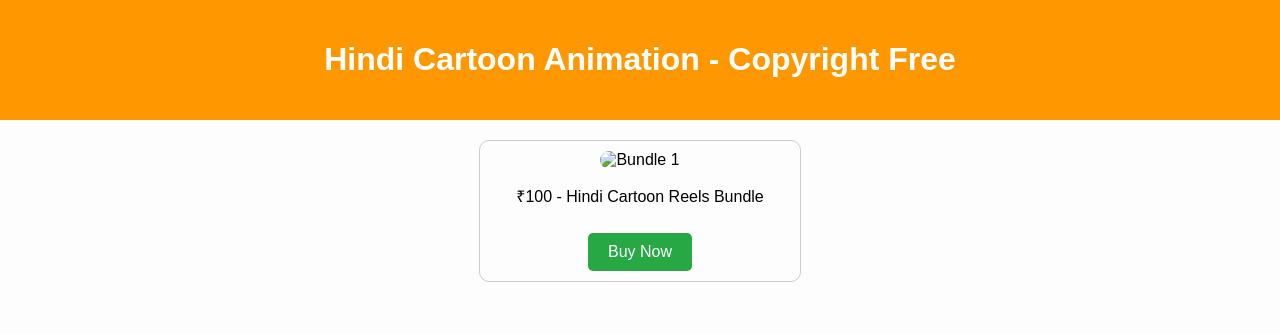
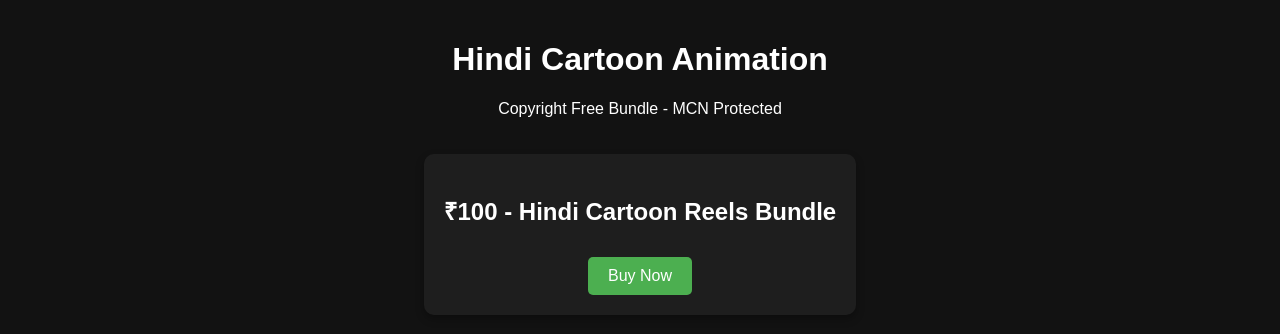
Before and after one commit to fierceuser/Hindi-cartoon-animation, a plain HTML site: page index.html in a window 1280 px wide. Drawn offline with Linux system fonts and the light colour scheme.

Commit message:
Add files via upload

```diff
--- a/index.html
+++ b/index.html
@@ -2,21 +2,21 @@
 <!DOCTYPE html>
 <html lang="en">
 <head>
-  <meta charset="UTF-8" />
-  <meta name="viewport" content="width=device-width, initial-scale=1.0" />
-  <title>Hindi Reels Store</title>
-  <link rel="stylesheet" href="style.css" />
+    <meta charset="UTF-8">
+    <meta name="viewport" content="width=device-width, initial-scale=1.0">
+    <title>Hindi Cartoon Animation - Copyright Free</title>
+    <link rel="stylesheet" href="style.css">
 </head>
 <body>
-  <header>
-    <h1>Hindi Cartoon Animation - Copyright Free</h1>
-  </header>
-  <main>
-    <div class="bundle">
-      <img src="assets/bundle1.jpg" alt="Bundle 1" />
-      <p>₹100 - Hindi Cartoon Reels Bundle</p>
-      <a href="thankyou.html">Buy Now</a>
-    </div>
-  </main>
+    <header>
+        <h1>Hindi Cartoon Animation</h1>
+        <p>Copyright Free Bundle - MCN Protected</p>
+    </header>
+    <main>
+        <div class="bundle-card">
+            <h2>₹100 - Hindi Cartoon Reels Bundle</h2>
+            <a href="pay.html" class="buy-button">Buy Now</a>
+        </div>
+    </main>
 </body>
 </html>
--- a/style.css
+++ b/style.css
@@ -1,38 +1,39 @@
 
 body {
+    margin: 0;
     font-family: Arial, sans-serif;
-  margin: 0;
-  padding: 0;
-  background: #fdfdfd;
+    background-color: #121212;
+    color: #ffffff;
+    display: flex;
+    flex-direction: column;
+    align-items: center;
+    padding: 20px;
 }
 header {
-  background: #ff9800;
-  color: white;
     text-align: center;
+    margin-bottom: 20px;
+}
+.bundle-card {
+    background-color: #1e1e1e;
     padding: 20px;
-}
-main {
-  padding: 20px;
-  display: flex;
-  justify-content: center;
-}
-.bundle {
-  border: 1px solid #ccc;
-  padding: 10px;
     border-radius: 10px;
     text-align: center;
-  width: 300px;
+    box-shadow: 0 4px 8px rgba(0,0,0,0.3);
 }
-.bundle img {
-  width: 100%;
-  border-radius: 10px;
-}
-.bundle a {
+.buy-button, .back-button {
     display: inline-block;
+    padding: 10px 20px;
     margin-top: 10px;
-  padding: 10px 20px;
-  background: #28a745;
+    background-color: #4CAF50;
     color: white;
     text-decoration: none;
     border-radius: 5px;
 }
+.buy-button:hover, .back-button:hover {
+    background-color: #45a049;
+}
+.qr-img {
+    margin-top: 15px;
+    width: 250px;
+    height: auto;
+}
```
Also changed, not shown: pay.html (added, +19 -0 lines), privacy.html (added, +17 -0 lines), qr.png (added). Lines whose indentation alone changed are shown as unchanged.
